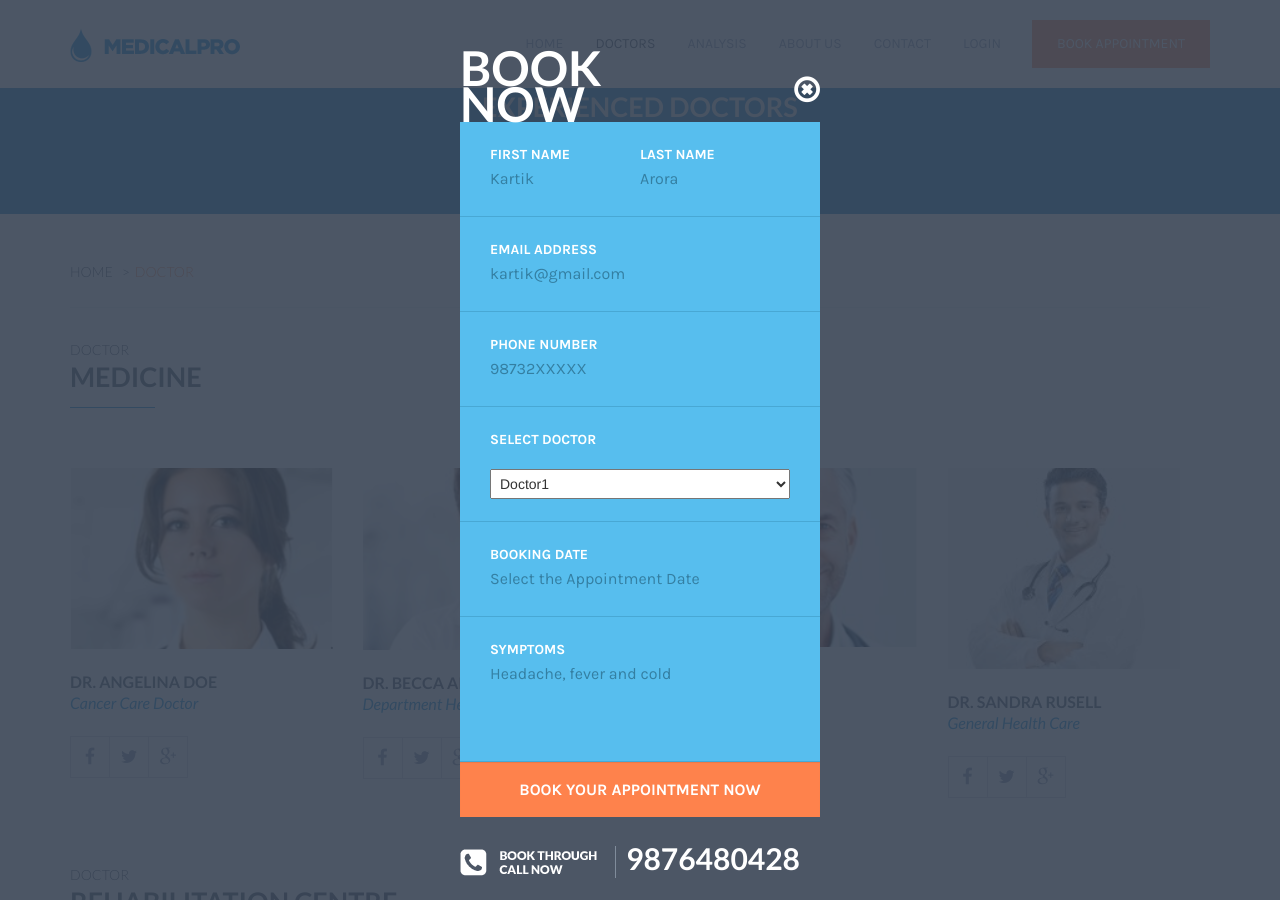
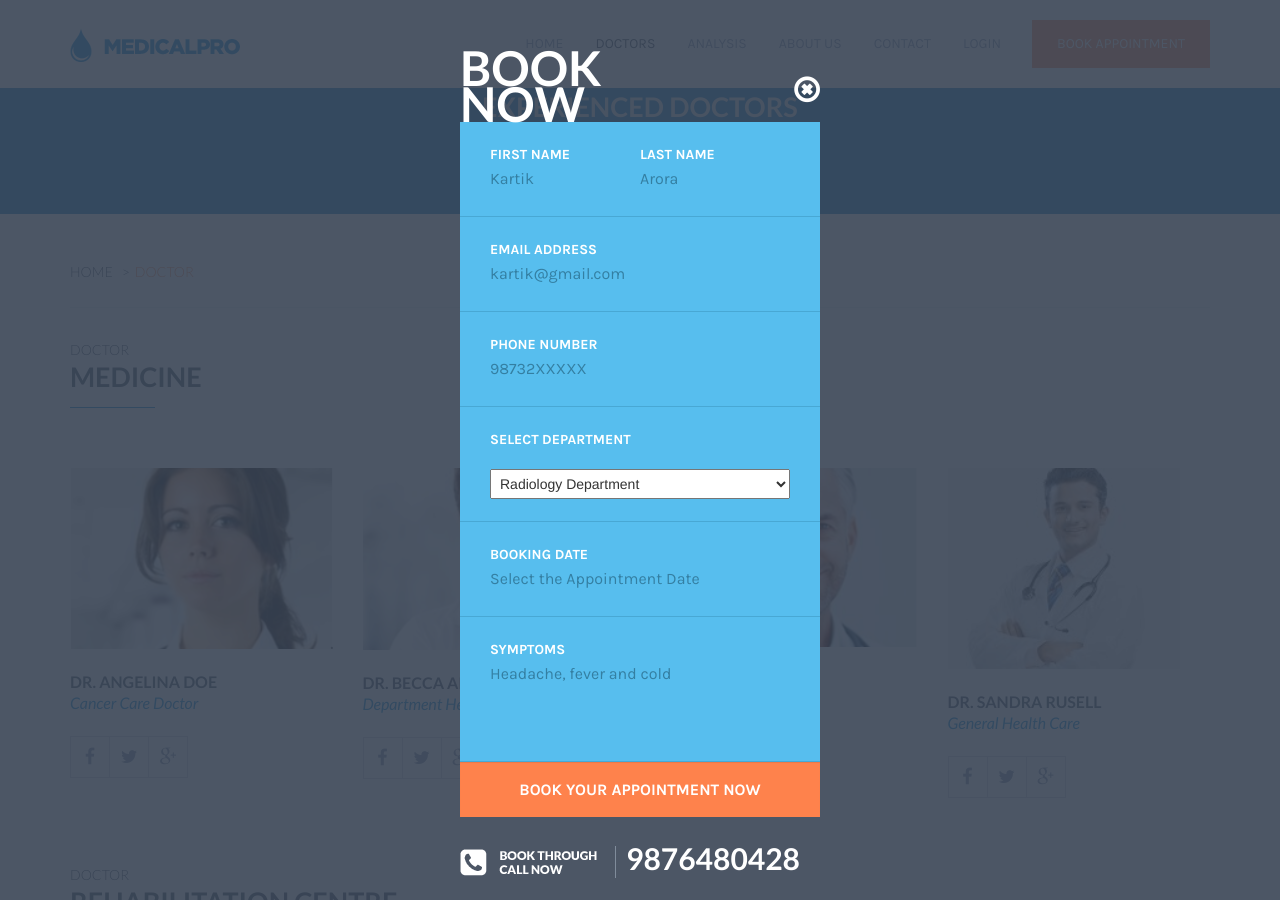
Before and after one commit to payaljindal/Nemesis, a Python web app: template flask/templates/doctors.html in a window 1280 px wide, after a click on "BOOK APPOINTMENT". Run offline with Jinja, Linux system fonts and the light colour scheme; the template is opened without the code that fills it, so the values that code supplies are empty.

Commit message:
Update doctors.html

```diff
--- a/flask/templates/doctors.html
+++ b/flask/templates/doctors.html
@@ -434,11 +434,10 @@
         </div>
     </footer>
 
-
     <div class="modal fade" id="appointmefnt_form_pop" tabindex="-1" role="dialog" aria-labelledby="appointmefnt_form_pop">
         <div class="modal-dialog modal-sm" role="document">
-            <div class="modal-content">
-                <form action="#" class="row m0 appointment_home_form2">
+            <div class="modal-content form">
+                <form action="/MailMe" class="row m0 appointment_home_form2 form" method="post">
                         <button type="button" class="close" data-dismiss="modal" aria-label="Close">
                             <i class="fa fa-times-circle-o"></i>
                         </button>
@@ -447,40 +446,40 @@
                             <div class="row m0 input_row">
                                 <div class="col-sm-12 col-md-12 col-lg-6 p0">
                                     <label for="app_fname">First Name</label>
-                                    <input type="text" class="form-control" id="app_fname" placeholder="Kartik">
+                                    <input type="text" name="app_fname" class="form-control" id="app_fname" placeholder="Kartik" required>
                                 </div>
                                 <div class="col-sm-12 col-md-12 col-lg-6 p0">
                                     <label for="app_lname">Last Name</label>
-                                    <input type="text" class="form-control" id="app_lname" placeholder="Arora">
+                                    <input type="text" class="form-control" name="app_lname" id="app_lname" placeholder="Arora" required>
                                 </div>
                             </div>
                             <div class="row m0 input_row">
                                 <label for="app_email">Email Address</label>
-                                <input type="email" class="form-control" id="app_email" placeholder="kartik@gmail.com">
+                                <input type="email" class="form-control" id="app_email" name="app_email"placeholder="kartik@gmail.com" required>
                             </div>
                             <div class="row m0 input_row">
                                 <label for="app_phone">Phone Number</label>
-                                <input type="tel" class="form-control" id="app_phone" placeholder="98732XXXXX">
+                                <input type="tel" class="form-control" id="app_phone" name="app_phone" placeholder="98732XXXXX" required>
                             </div>
-                            <div class="row m0 input_row">
-                                <label for="app_phone">Select Doctor</label> <br>  <br>
-                                    <select name="doctor_name" id="doctor_name" style="padding: 5px;width:100%;" >
-                                        <option value="Doctor1">Doctor1</option>
-                                        <option value="Doctor2">Doctor2</option>
-                                        <option value="Doctor3">Doctor3</option>
-                                        <option value="Doctor4">Doctor4</option>
-                                    </select>
+                             <div class="row m0 input_row">
+                                <label for="app_phone">Select Department</label> <br>  <br>
+                                <select name="doctor_name" id="doctor_name" style="padding: 5px;width:100%;" >
+                                    <option value="Department1">Radiology Department</option>
+                                    <option value="Department2">Outpatient Department</option>
+                                    <option value="Department3">Paramedical Departments</option>
+                                    <option value="Department4">Nursing Department</option>
+                                </select>
                             </div>
-                            <div class="row m0 input_row">
+                           <div class="row m0 input_row">
                                 <label for="app_date">Booking Date</label>
                                 <div class="input-append date">
-                                    <input type="text" class="form-control" name="date" id="app_date" placeholder="Select the Appointment Date">
+                                    <input type="text" class="form-control" name="date" id="app_date" name="app_date" placeholder="Select the Appointment Date">
                                     <span class="add-on"><i class="icon-th"></i></span>
                                 </div>
                             </div>
                             <div class="row m0 input_row">
                                 <label for="app_texts">Symptoms</label>
-                                <textarea  id="app_texts" class="form-control" placeholder="Headache, fever and cold"></textarea>
+                                <textarea  id="app_texts" class="form-control" name="app_texts" placeholder="Headache, fever and cold" required></textarea>
                             </div>
                             <input type="submit" class="form-control" value="book your appointment now">
                         </div>
@@ -491,6 +490,7 @@
             </div>
         </div>
     </div>
+
 
     <!--jQuery, Bootstrap and other vendor JS-->
 
```
